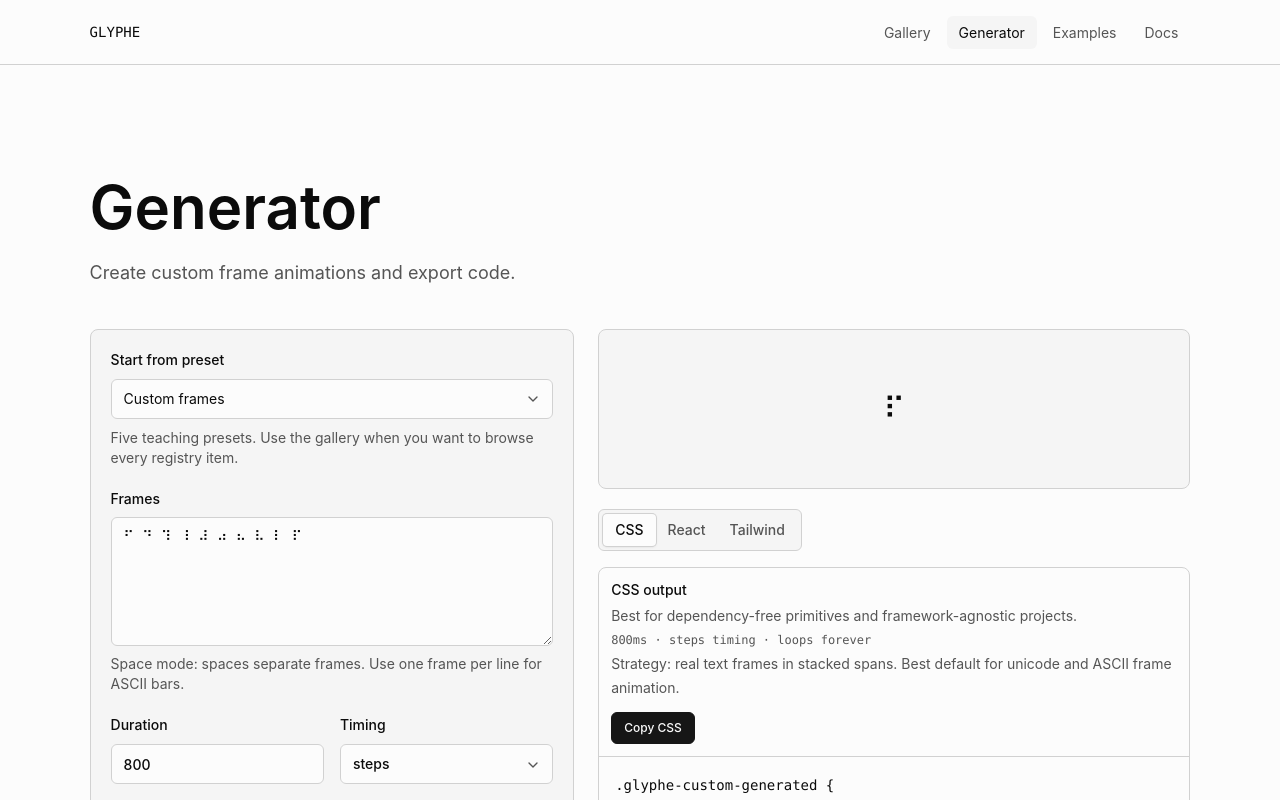
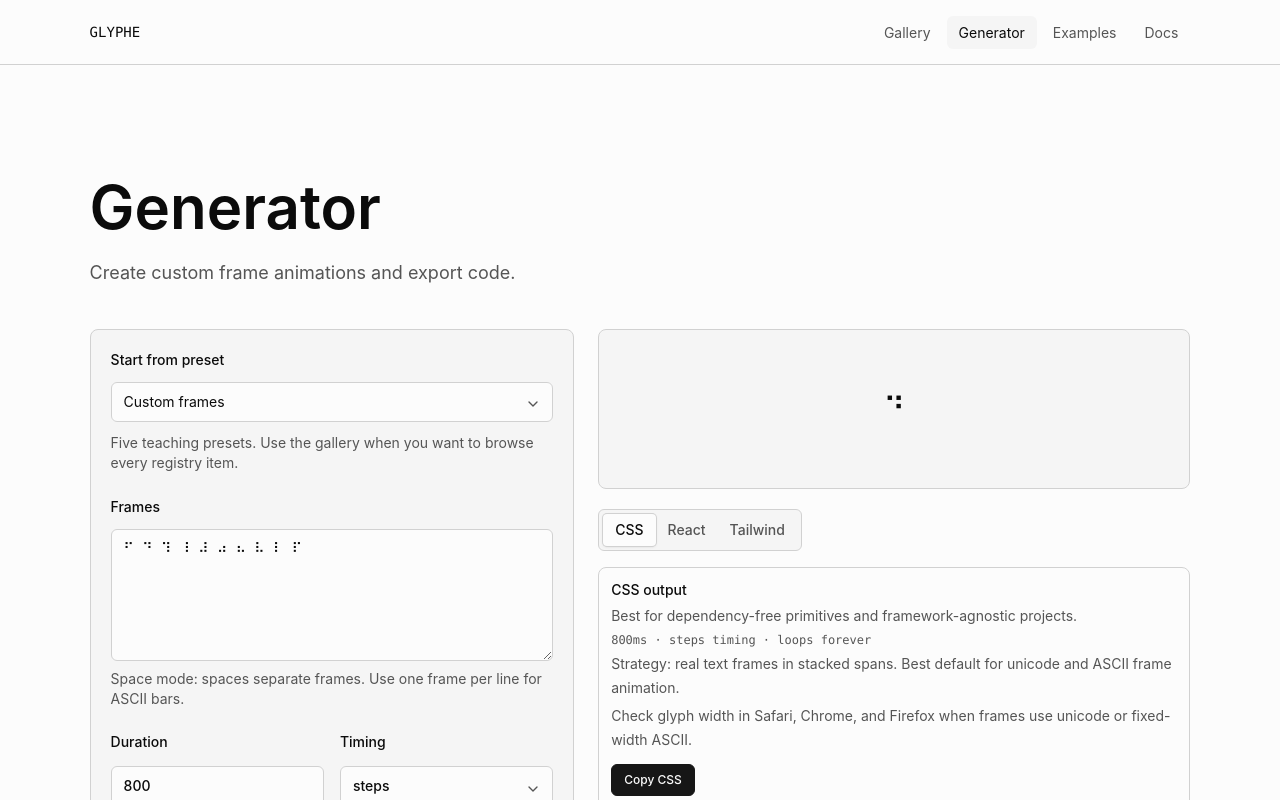
Before and after one commit to NicolasMilliard/glyphe, a React (Vite) app: page /generator in a window 1280 px wide. Shown: the top 800 px of the page. Built offline with nearby package versions, Linux system fonts and the light colour scheme.

Commit message:
Improve Generator

```diff
--- a/src/routes/generator.tsx
+++ b/src/routes/generator.tsx
@@ -88,6 +88,7 @@ function GeneratorPage() {
   });
   const tailwindOutput = generateTailwindCss(generatedItem);
   const strategyNote = getStrategyExportNote(generatedItem);
+  const compatibilityNote = getStrategyCompatibilityNote(generatedItem);
 
   return (
     <section className="grid min-w-0 gap-8 sm:gap-10">
@@ -283,6 +284,7 @@ function GeneratorPage() {
                     bestFor="Best for dependency-free primitives and framework-agnostic projects."
                     motionSummary={getMotionSummary(generatedItem)}
                     strategyNote={strategyNote}
+                    compatibilityNote={compatibilityNote}
                   />
                 ),
               },
@@ -297,6 +299,7 @@ function GeneratorPage() {
                     bestFor="Best when you want the markup, class hook, and accessibility label together."
                     motionSummary={getMotionSummary(generatedItem)}
                     strategyNote={strategyNote}
+                    compatibilityNote={compatibilityNote}
                   />
                 ),
               },
@@ -311,6 +314,7 @@ function GeneratorPage() {
                     bestFor="Best when animation tokens live in your Tailwind v4 stylesheet."
                     motionSummary={getMotionSummary(generatedItem)}
                     strategyNote={strategyNote}
+                    compatibilityNote={compatibilityNote}
                   />
                 ),
               },
@@ -437,6 +441,7 @@ function CodePanel({
   bestFor,
   motionSummary,
   strategyNote,
+  compatibilityNote,
 }: {
   value: string;
   label: string;
@@ -444,6 +449,7 @@ function CodePanel({
   bestFor: string;
   motionSummary: string;
   strategyNote: string;
+  compatibilityNote: string;
 }) {
   return (
     <div className="rounded-glyphe-lg border-border bg-background min-w-0 overflow-hidden border">
@@ -456,6 +462,9 @@ function CodePanel({
           </p>
           <p className="text-muted-foreground text-sm leading-6">
             {strategyNote}
+          </p>
+          <p className="text-muted-foreground text-sm leading-6">
+            {compatibilityNote}
           </p>
         </div>
         <CopyButton
@@ -493,6 +502,21 @@ function getStrategyExportNote(item: RegistryItem) {
       return 'Strategy: visual transform. The text stays readable while motion is applied around it.';
     case 'scripted':
       return 'Strategy: scripted preview. CSS and Tailwind exports provide styling hooks; React owns frame stepping.';
+  }
+}
+
+function getStrategyCompatibilityNote(item: RegistryItem) {
+  switch (item.strategy) {
+    case 'stacked-spans':
+      return 'Check glyph width in Safari, Chrome, and Firefox when frames use unicode or fixed-width ASCII.';
+    case 'css-var-swap':
+      return 'CSS custom property animation works in modern browsers; test generated content with reduced motion.';
+    case 'pseudo-content':
+      return 'Pseudo content is widely supported, but copied HTML still needs a real readable label.';
+    case 'transform':
+      return 'Transforms are broadly supported; test high-contrast themes and reduced motion for jitter effects.';
+    case 'scripted':
+      return 'Scripted effects need JavaScript at runtime; keep reduced-motion and final text fallbacks available.';
   }
 }
 
```
Also changed, not shown: .codex/GENERATOR-EXPORT-POLISH.md.
